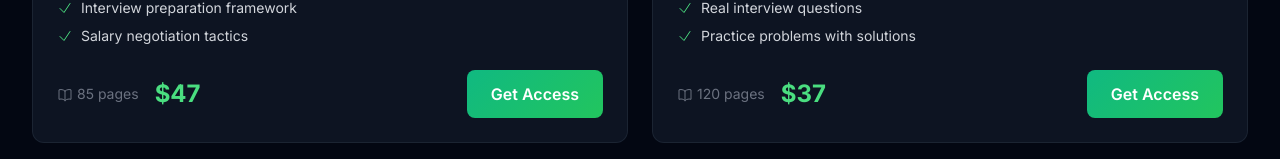
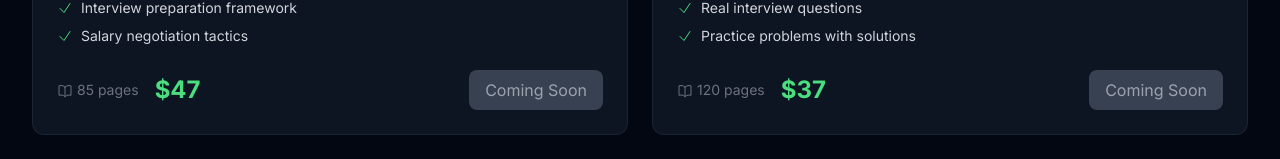
Before and after one commit to SMDobbs/resumereviewer, a Next.js app: page /guides in a window 1280 px wide. Shown: the part 539-698 px from the top of the page. Built offline with nearby package versions, Linux system fonts and the light colour scheme; no server answers.

Commit message:
pushing it through

```diff
--- a/src/app/dashboard/page.tsx
+++ b/src/app/dashboard/page.tsx
@@ -186,34 +186,6 @@ export default function DashboardPage() {
                 </Link>
               </div>
               <div className="space-y-4">
-                <article className="border-b border-gray-800 pb-3">
-                  <Link href="/articles/target-customer-behavior-analytics">
-                    <h4 className="font-medium mb-1 hover:text-green-400 cursor-pointer transition-colors">
-                      How Target Uses Analytics to Predict Customer Behavior
-                    </h4>
-                  </Link>
-                  <p className="text-gray-400 text-sm mb-1">
-                    Discover the fascinating analytics behind Target's customer prediction models...
-                  </p>
-                  <div className="flex items-center text-xs text-gray-500">
-                    <ClockIcon className="h-3 w-3 mr-1" />
-                    8 min read • 2 days ago
-                  </div>
-                </article>
-                <article className="border-b border-gray-800 pb-3">
-                  <Link href="/articles/sql-skills-fortune-500-interview">
-                    <h4 className="font-medium mb-1 hover:text-green-400 cursor-pointer transition-colors">
-                      5 SQL Skills That Got Me Hired at a Fortune 500
-                    </h4>
-                  </Link>
-                  <p className="text-gray-400 text-sm mb-1">
-                    The specific SQL techniques that made me stand out in technical interviews...
-                  </p>
-                  <div className="flex items-center text-xs text-gray-500">
-                    <ClockIcon className="h-3 w-3 mr-1" />
-                    6 min read • 5 days ago
-                  </div>
-                </article>
                 <article>
                   <Link href="/articles/analytics-portfolio-project-guide">
                     <h4 className="font-medium mb-1 hover:text-green-400 cursor-pointer transition-colors">
@@ -221,7 +193,7 @@ export default function DashboardPage() {
                     </h4>
                   </Link>
                   <p className="text-gray-400 text-sm mb-1">
-                    Read about the three tips that can help you really stand out in landing your first role...
+                    Read about the three tips that we suggest that can help you really stand out in landing your first role in Analytics.
                   </p>
                   <div className="flex items-center text-xs text-gray-500">
                     <ClockIcon className="h-3 w-3 mr-1" />
--- a/src/app/guides/page.tsx
+++ b/src/app/guides/page.tsx
@@ -150,12 +150,12 @@ export default function GuidesPage() {
                     <span className="text-xl font-bold text-green-400">FREE</span>
                   )}
                 </div>
-                <Link
-                  href={`/guides/${guide.id}`}
-                  className={guide.isPremium ? "btn-primary" : "btn-secondary"}
+                <button
+                  disabled
+                  className="px-4 py-2 bg-gray-700 text-gray-400 rounded-lg cursor-not-allowed"
                 >
-                  {guide.isPremium ? "Get Access" : "Download Free"}
-                </Link>
+                  Coming Soon
+                </button>
               </div>
             </div>
           ))}
```
